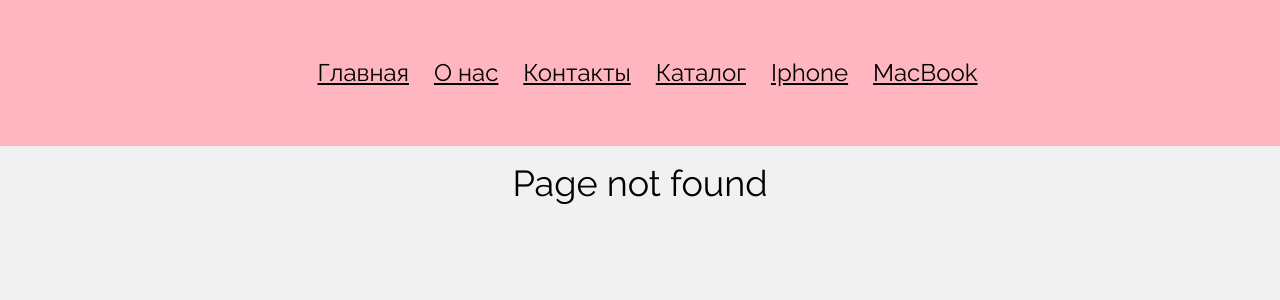
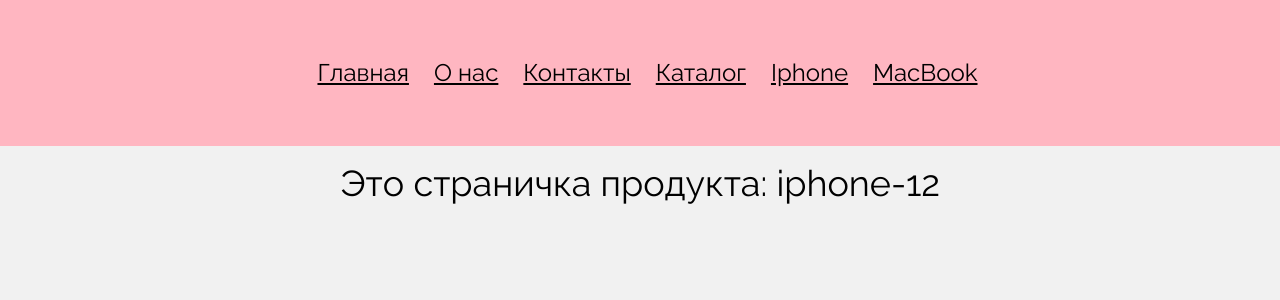
Before and after one commit to JyldyzMukaeva/myblog, a React (Create React App) app: page /product/iphone-12 in a window 1280 px wide. Before the commit this address had no page. Shown: the top 300 px of the page. Built offline with nearby package versions, Linux system fonts and the light colour scheme.

Commit message:
feat: 01-08

```diff
--- a/src/App.js
+++ b/src/App.js
@@ -10,6 +10,7 @@ import NotFound from "./pages/NotFound/NotFound";
 import Catalog from "./pages/Catalog/Catalog";
 import Iphone from "./pages/Iphone/Iphone";
 import MacBook from "./pages/MacBook/MacBook";
+import Product from "./pages/Product/Product";
 
 function App() {
   return (
@@ -26,8 +27,8 @@ function App() {
                     <Route path="iphone" element={<Iphone/>}/>
                     <Route path="macBook" element={<MacBook/>}/>
                 </Route>
+                <Route path="/product/:name" element={<Product/>}/>
                 {/*<Route path="/menu" element={<Menu/>}/>*/}
-                {/*zzz*/}
                 <Route path="*" element={<NotFound/>}/>
             </Routes>
         </BrowserRouter>
--- a/src/pages/Catalog/Catalog.js
+++ b/src/pages/Catalog/Catalog.js
@@ -1,5 +1,5 @@
 import React from 'react';
-import {Outlet} from "react-router-dom";
+import {Link, Outlet} from "react-router-dom";
 
 
 const Catalog = () => {
@@ -10,6 +10,12 @@ const Catalog = () => {
     return (
         <div>
             <h1 style={title}>Catalog</h1>
+            <ul>
+                <li><Link to="/product/iphone-13-pro">Iphone 13 pro</Link></li>
+                <li><Link to="/product/iphone-13-pro-max">Iphone 13 pro max</Link></li>
+                <li><Link to="/product/iphone-13">Iphone 13</Link></li>
+                <li><Link to="/product/iphone-12">Iphone 12</Link></li>
+            </ul>
             <Outlet/>
         </div>
     );
--- /dev/null
+++ b/src/pages/Product/Product.js
@@ -0,0 +1,20 @@
+import React from 'react';
+import {useParams} from "react-router-dom";
+
+const title = {
+    textAlign:"center"
+}
+const Product = () => {
+    const params = useParams();
+
+    return (
+        <div>
+            <h1 style={title}>Это страничка продукта: {params.name}</h1>
+            {/*img*/}
+            {/*price*/}
+            {/*description*/}
+        </div>
+    );
+};
+
+export default Product;
```
